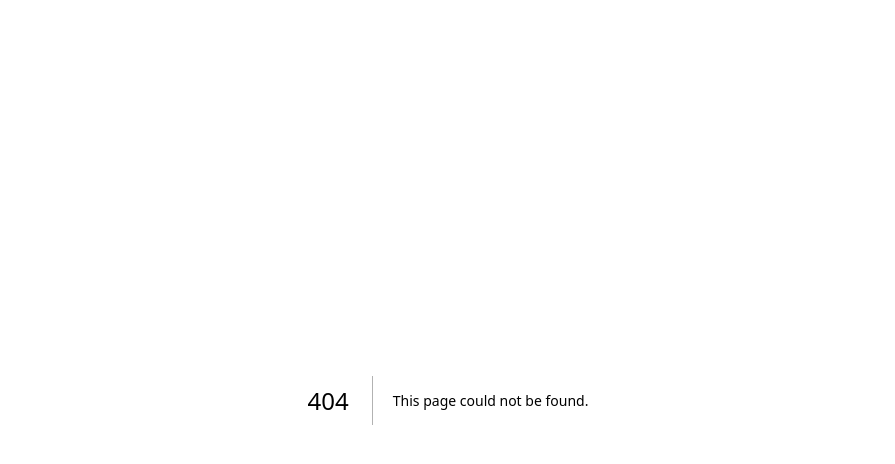
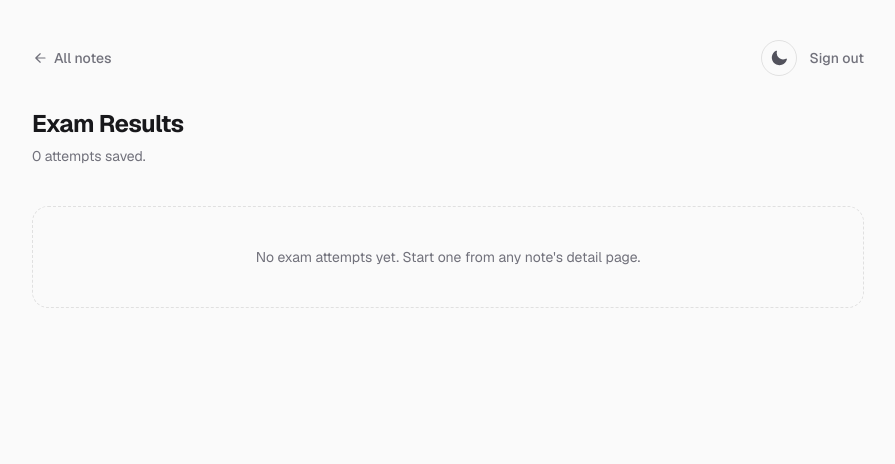
Before and after one commit to MNihal7961/my-notes, a Next.js app: page /results in a window 1280 px wide. Before the commit this address had no page. Shown: the top 464 px of the page, without its empty margins (192-1087 px from the left). Built offline with nearby package versions, Linux system fonts and the light colour scheme.

Commit message:
Add ResultsPage component to display exam results and logout functionality

```diff
--- /dev/null
+++ b/app/results/page.tsx
@@ -0,0 +1,79 @@
+import Link from "next/link";
+import { getAllExamResults } from "@/lib/exam-results";
+import { ThemeToggle } from "@/components/theme-toggle";
+import { logout } from "@/lib/actions/auth";
+
+export const metadata = { title: "Exam Results" };
+export const dynamic = "force-dynamic";
+
+export default async function ResultsPage() {
+  const results = await getAllExamResults();
+
+  return (
+    <div className="flex flex-1 flex-col">
+      <div className="mx-auto w-full max-w-4xl px-4 py-10 sm:px-6 lg:px-8">
+        <div className="mb-8 flex items-center justify-between">
+          <Link
+            href="/"
+            className="inline-flex items-center gap-1.5 text-sm font-medium text-zinc-500 transition-colors hover:text-zinc-900 dark:text-zinc-400 dark:hover:text-zinc-50"
+          >
+            <svg xmlns="http://www.w3.org/2000/svg" viewBox="0 0 20 20" fill="currentColor" className="h-4 w-4">
+              <path
+                fillRule="evenodd"
+                d="M17 10a.75.75 0 01-.75.75H6.612l4.158 3.96a.75.75 0 11-1.04 1.08l-5.5-5.25a.75.75 0 010-1.08l5.5-5.25a.75.75 0 111.04 1.08L6.612 9.25H16.25A.75.75 0 0117 10z"
+                clipRule="evenodd"
+              />
+            </svg>
+            All notes
+          </Link>
+          <div className="flex items-center gap-3">
+            <ThemeToggle />
+            <form action={logout}>
+              <button
+                type="submit"
+                className="text-sm font-medium text-zinc-500 transition-colors hover:text-zinc-900 dark:text-zinc-400 dark:hover:text-zinc-50"
+              >
+                Sign out
+              </button>
+            </form>
+          </div>
+        </div>
+
+        <h1 className="text-2xl font-bold tracking-tight text-zinc-900 dark:text-zinc-50">
+          Exam Results
+        </h1>
+        <p className="mt-1.5 text-sm text-zinc-500 dark:text-zinc-400">
+          {results.length} {results.length === 1 ? "attempt" : "attempts"} saved.
+        </p>
+
+        {results.length === 0 ? (
+          <div className="mt-10 rounded-2xl border border-dashed border-black/10 p-10 text-center text-sm text-zinc-500 dark:border-white/10 dark:text-zinc-400">
+            No exam attempts yet. Start one from any note&apos;s detail page.
+          </div>
+        ) : (
+          <div className="mt-8 flex flex-col gap-3">
+            {results.map((result) => (
+              <Link
+                key={result.id}
+                href={`/results/${result.id}`}
+                className="flex items-center justify-between gap-4 rounded-xl border border-black/5 bg-white p-4 transition-colors hover:bg-zinc-50 dark:border-white/10 dark:bg-zinc-900 dark:hover:bg-zinc-800/60"
+              >
+                <div>
+                  <p className="text-sm font-semibold text-zinc-800 dark:text-zinc-200">
+                    {result.noteTitle}
+                  </p>
+                  <p className="text-xs text-zinc-500 dark:text-zinc-400">
+                    {new Date(result.completedAt).toLocaleString()}
+                  </p>
+                </div>
+                <span className="shrink-0 rounded-full bg-zinc-100 px-3 py-1 text-sm font-semibold text-zinc-700 dark:bg-zinc-800 dark:text-zinc-300">
+                  {Math.round(result.evaluation.overallScore)}/100
+                </span>
+              </Link>
+            ))}
+          </div>
+        )}
+      </div>
+    </div>
+  );
+}
```
